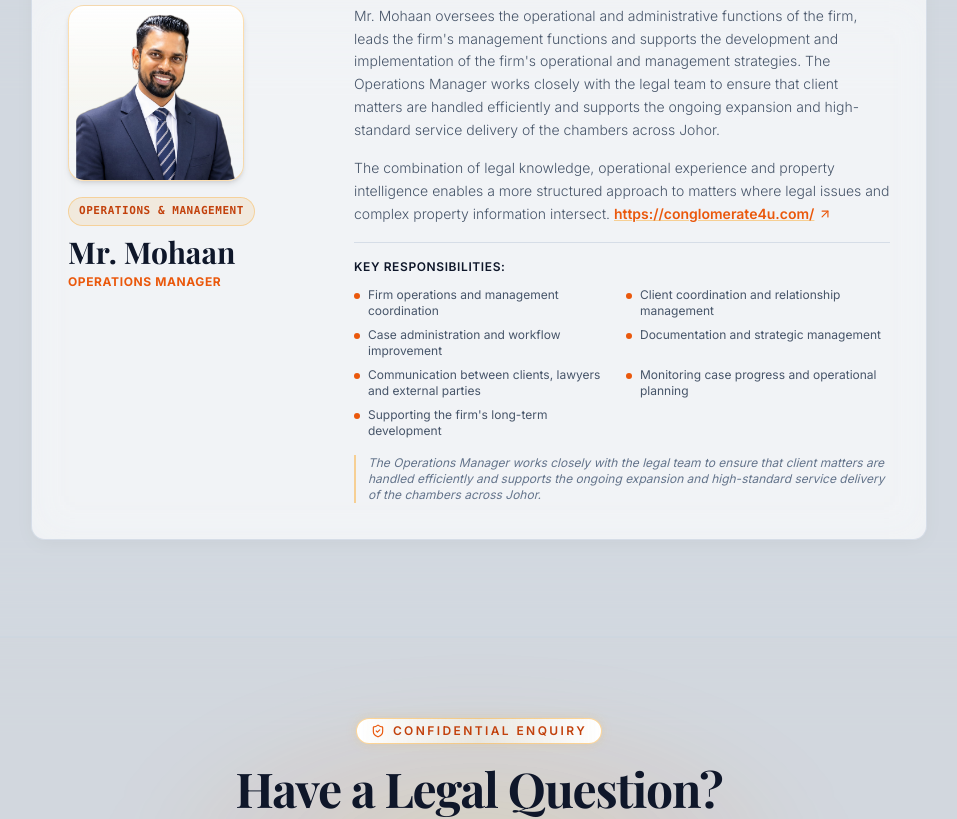
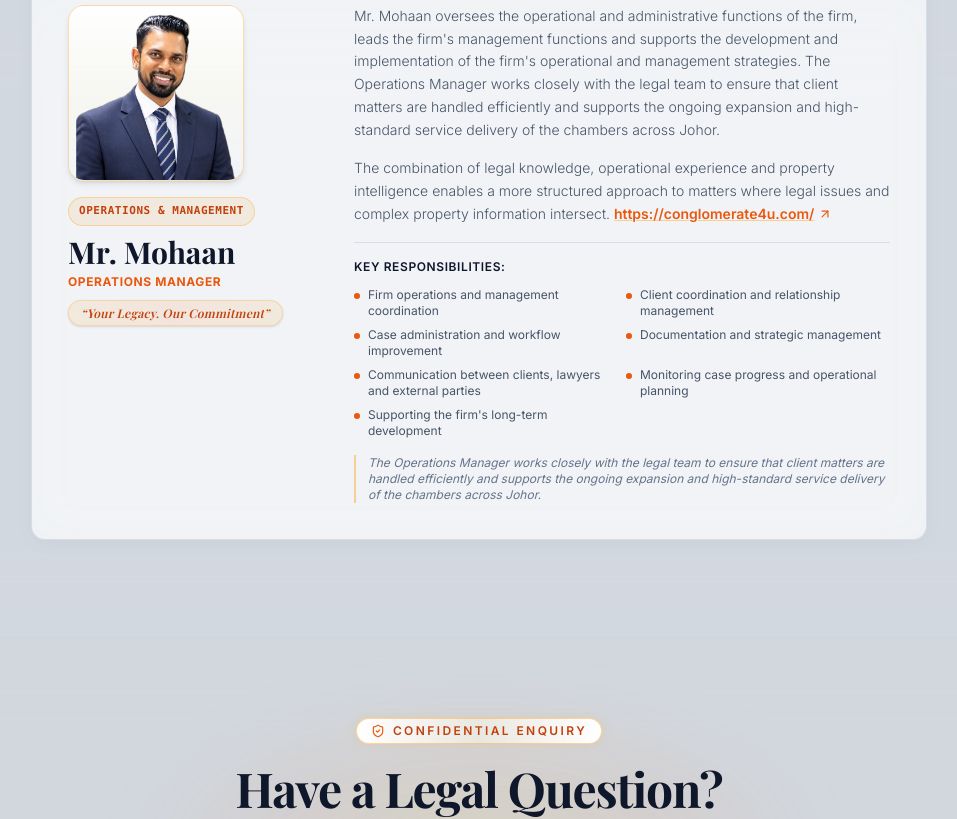
Before and after one commit to onyxtech26/TAFM-CO, a React (Vite) app: page /#/our-lawyer in a window 1280 px wide. Shown: the part 2641-3460 px from the top of the page, without its empty margins (161-1118 px from the left). Built offline with nearby package versions, Linux system fonts and the light colour scheme; a web font is replaced by a local one.

Commit message:
Add motto for Mr. Mohaan on Our Lawyer page and update hero headline on Home page

```diff
--- a/src/data/firm.ts
+++ b/src/data/firm.ts
@@ -65,7 +65,7 @@ export const FIRM_DETAILS = {
   fullTitle: "Amin Firdaus Mashudi & Co. (Advocates & Solicitors)",
   descriptor: "Advocates & Solicitors",
 
-  tagline: "Clear Legal Guidance for Individuals, Families and Businesses",
+  tagline: "Your Legacy. Our Commitment",
 
   registrationNumber: "000020009279",
   registrationBasis:
@@ -481,6 +481,7 @@ export interface LeadershipMember {
   name: string;
   role: string;
   badge: string;
+  motto?: string;
   summary: string;
   description: string;
   responsibilities?: string[];
@@ -505,6 +506,7 @@ export const LEADERSHIP_TEAM: LeadershipMember[] = [
     name: "Mr. Mohaan",
     role: "Operations Manager",
     badge: "Operations & Management",
+    motto: "Your Legacy. Our Commitment",
     summary: "Oversees the operational and administrative functions, internal workflow, and cross-party communication.",
     description:
       "Mr. Mohaan oversees the operational and administrative functions of the firm, leads the firm's management functions and supports the development and implementation of the firm's operational and management strategies. The Operations Manager works closely with the legal team to ensure that client matters are handled efficiently and supports the ongoing expansion and high-standard service delivery of the chambers across Johor.",
--- a/src/pages/HomePage.tsx
+++ b/src/pages/HomePage.tsx
@@ -67,9 +67,9 @@ export default function HomePage() {
                 transition={{ duration: 0.7, delay: 0.1 }}
                 className="font-serif text-4xl sm:text-5xl md:text-6xl font-bold tracking-tight text-[#0F172A] leading-[1.08]"
               >
-                Clear Legal Guidance for{' '}
+                Your Legacy.{' '}
                 <span className="italic font-normal gold-text-gradient">
-                  Individuals, Families and Businesses
+                  Our Commitment
                 </span>
               </motion.h1>
 
--- a/src/pages/OurLawyerPage.tsx
+++ b/src/pages/OurLawyerPage.tsx
@@ -226,6 +226,13 @@ export default function OurLawyerPage() {
                     <p className="text-xs uppercase tracking-wider text-[#EA580C] font-bold mt-1">
                       {member.role}
                     </p>
+                    {member.motto && (
+                      <div className="mt-2.5 inline-flex items-center gap-1.5 px-3 py-1 rounded-full bg-gradient-to-r from-amber-500/10 via-orange-500/10 to-amber-500/10 border border-amber-500/25 shadow-sm">
+                        <span className="font-serif italic text-xs font-semibold text-[#C2410C] tracking-wide">
+                          &ldquo;{member.motto}&rdquo;
+                        </span>
+                      </div>
+                    )}
                   </div>
 
                   <div className="md:col-span-8 space-y-4">
```
